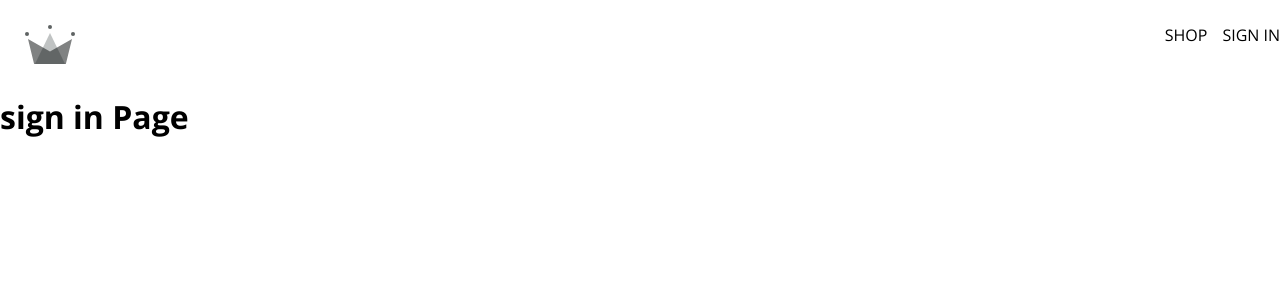
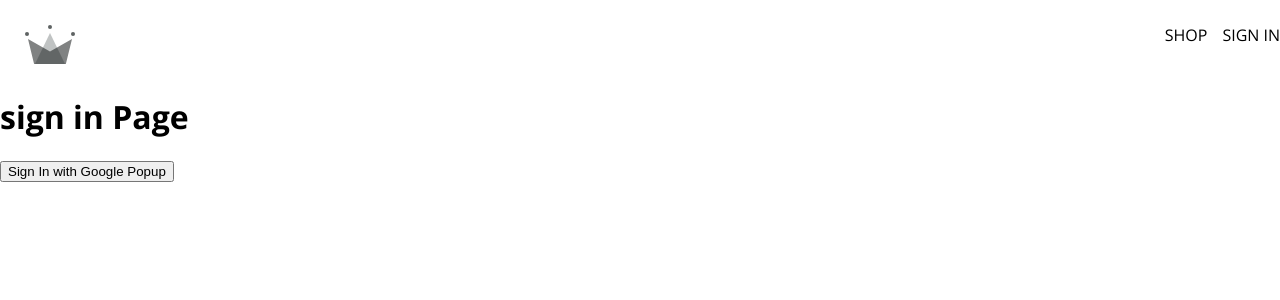
Before and after one commit to Arique1104/arique-ecommerce, a React (Create React App) app: page /sign-in in a window 1280 px wide. Shown: the top 300 px of the page. Built offline with nearby package versions, Linux system fonts and the light colour scheme.

Commit message:
This updates the Sign In page to log in a google user

```diff
--- a/src/routes/sign-in/sign-in.jsx
+++ b/src/routes/sign-in/sign-in.jsx
@@ -1,7 +1,15 @@
+import { signInWithGooglePopup, createUserDocumentFromAuth } from '../../utils/firebase/firebase.utils'
+
 const SignIn = () => {
+    const logGoogleUser = async () => {
+        const { user } = await signInWithGooglePopup();
+        createUserDocumentFromAuth(user);
+
+    }
     return (
     <div>
         <h1>sign in Page</h1>
+        <button onClick={logGoogleUser}>Sign In with Google Popup</button>
     </div>
     )
 }
```
